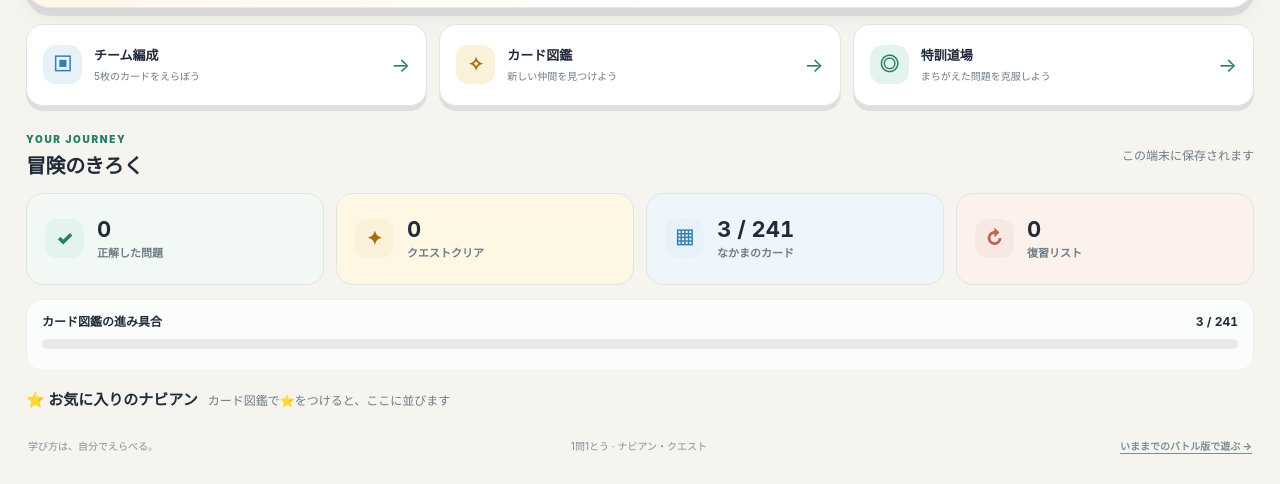
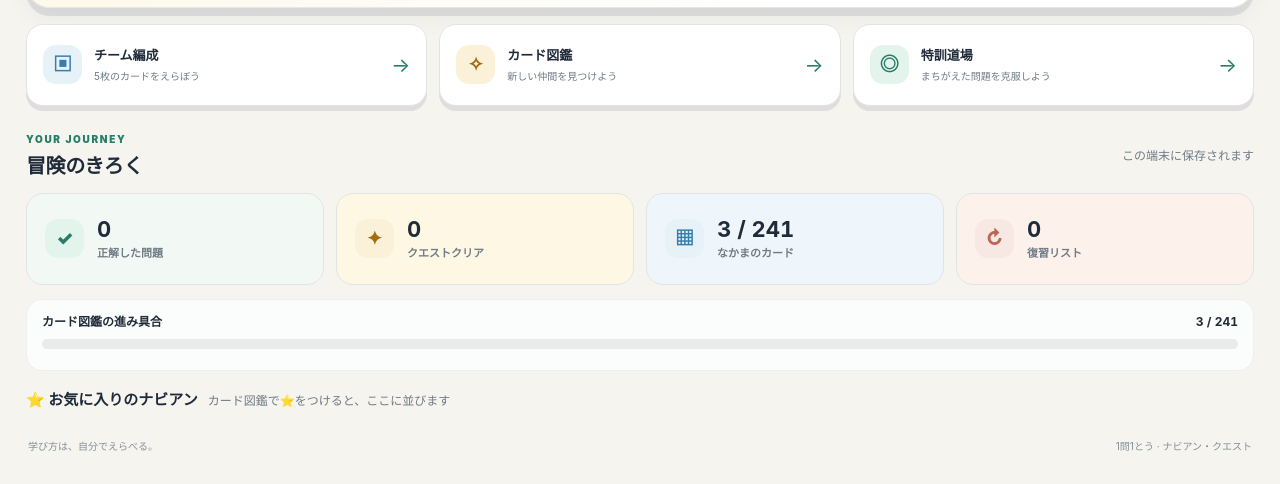
Before and after one commit to TT-sensei/1mon-1tou, a plain HTML site: page index.html in a window 1280 px wide. Shown: the part 647-1131 px from the top of the page. Drawn offline with Linux system fonts and the light colour scheme.

Commit message:
旧バトル版へのリンクを外し、READMEを整理

```diff
--- a/index.html
+++ b/index.html
@@ -76,7 +76,7 @@
         <div id="homeFavorites" class="home-favorites-row"></div>
       </div>
 
-      <footer class="home-foot"><span>学び方は、自分でえらべる。</span><span>1問1とう · ナビアン・クエスト</span><a class="home-foot-link" href="battle.html">いままでのバトル版で遊ぶ →</a></footer>
+      <footer class="home-foot"><span>学び方は、自分でえらべる。</span><span>1問1とう · ナビアン・クエスト</span></footer>
     </section>
 
     <section id="screen-setup" class="screen" aria-labelledby="setupTitle" hidden>
```
Also changed, not shown: 1 other file.
